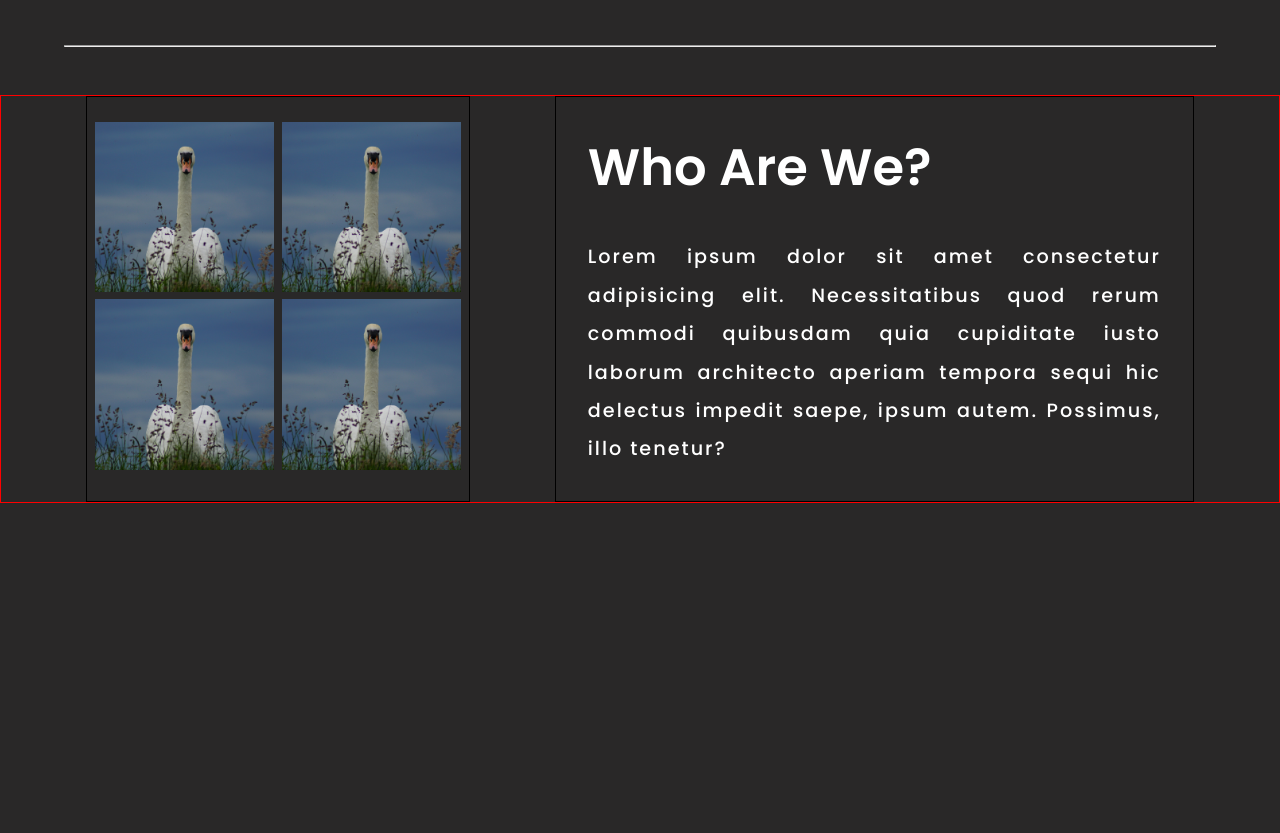
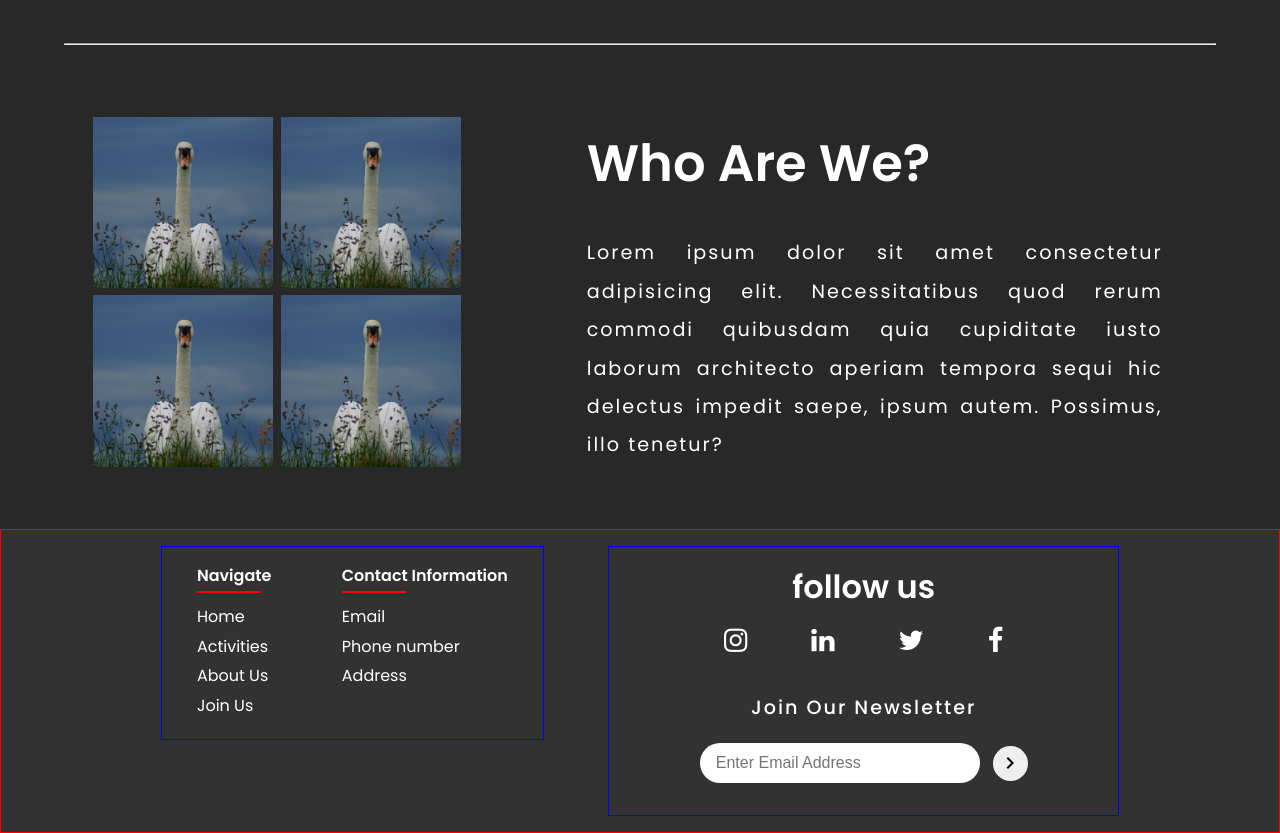
Before and after one commit to yamanidev/ingeniums-website, a plain HTML site: page index.html in a window 1280 px wide. Shown: the part 1274-2107 px from the top of the page. Before the commit the page ends 1777 px from the top, so only its background shows below. Drawn offline with nearby package versions, Linux system fonts and the light colour scheme; files that its build step writes are made by us from their sources.

Commit message:
Footer design

```diff
--- a/index.html
+++ b/index.html
@@ -6,8 +6,11 @@
     <meta name="viewport" content="width=device-width, initial-scale=1.0">
     <!-- Google fonts and material icons-->
     <link rel="preconnect" href="https://fonts.gstatic.com">
-    <link href="https://fonts.googleapis.com/css2?family=Poppins:wght@500;600&display=swap" rel="stylesheet">
+    <link href="https://fonts.googleapis.com/css2?family=Poppins:wght@400;500;600&display=swap" rel="stylesheet">
     <link href="https://fonts.googleapis.com/icon?family=Material+Icons" rel="stylesheet">
+
+    <!-- Font awesome social media icons -->
+    <link rel="stylesheet" href="https://cdnjs.cloudflare.com/ajax/libs/font-awesome/4.6.3/css/font-awesome.css">
 
     <link rel="stylesheet" href="/styles/style.css">
     <title>Ingeniums | Home</title>
@@ -32,6 +35,7 @@
             </div>
         </nav>
     </header>
+
     <button id="scroll-top-btn">
         <i class="material-icons">keyboard_arrow_up</i>
     </button>
@@ -82,6 +86,88 @@
 
         </div>
 
+        <footer>
+            <div class="footer">
+                <div class="footer-info">
+
+                    <div class="footer-info-col">
+                        <h4>navigate</h4>
+                        <ul>
+                            <li>
+                                <a href="/">home</a>
+                            </li>
+                            <li>
+                                <a href="/activities/">activities</a>
+                            </li>
+                            <li>
+                                <a href="/about-us/">about us</a>
+                            </li>
+                            <li>
+                                <a href="#">join us</a>
+                            </li>
+                        </ul>
+                    </div>
+
+                    <div class="footer-info-col">
+
+                        <h4>contact information</h4>
+                        <ul>
+                            <li>
+                                Email
+                            </li>
+                            <li>
+                                Phone number
+                            </li>
+                            <li>
+                                Address
+                            </li>
+                        </ul>
+                    </div>
+                </div>
+
+                <div class="footer-media">
+
+                    <div class="follow-us">
+                        <h3>follow us</h3>
+                        <ul>
+                            <li>
+                                <a href="" class="sm-icon"> <i class="fa fa-instagram"></i></a>
+                            </li>
+                            <li>
+                                <a href="" class="sm-icon"> <i class="fa fa-linkedin"></i></a>
+                            </li>
+                            <li>
+                                <a href="" class="sm-icon"> <i class="fa fa-twitter"></i></a>
+                            </li>
+                            <li>
+                                <a href="" class="sm-icon"> <i class="fa fa-facebook"></i></a>
+                            </li>
+                        </ul>
+                    </div>
+
+                    <div class="newsletter-form">
+
+                        <form action="">
+                            <p>join our newsletter</p>
+                            <div class="email-box">
+                                <input class="newsletter-input" type="email" placeholder="Enter Email Address">
+                                <button>
+                                    <span class="material-icons">keyboard_arrow_right</span>
+                                </button>
+                            </div>
+                        </form>
+                    </div>
+
+                </div>
+
+
+            </div>
+
+        </footer>
+
+
+
+
     </main>
     <script src="/scripts/main.js"></script>
 </body>
--- a/styles/style.scss
+++ b/styles/style.scss
@@ -16,6 +16,11 @@ body{
     background: #292828;
 }
 
+input{
+    outline: none;
+    border: none;
+}
+
 hr{
     width: 90%;
     margin: 3rem auto;
@@ -25,8 +30,18 @@ section{
     margin: 2rem auto;
 }
 
-button, h1{
+button{
+    cursor: pointer;
+    border: none;
+    outline: none;
+}
+
+button, h1, h4{
     text-transform: capitalize;
+}
+
+h4{
+    font-weight: 600;
 }
 
 h1{
@@ -35,6 +50,7 @@ h1{
 
 p{
     font-size: 1.2rem;
+    font-weight: 400;
     line-height: 2;
     letter-spacing: 2px;
     text-align: justify;
@@ -44,7 +60,9 @@ header{
     background: #333232;
     position: sticky;
     top: 0;
+    height: 8vh;
 }
+
 
 a{
     text-decoration: none;
@@ -84,6 +102,7 @@ li{
 .top-nav-links{
     display: flex;
     justify-content: space-between;
+    font-weight: 500;
     width: 40%;
     a{
         border-radius: 2rem;
@@ -220,7 +239,6 @@ li{
 }
 
 .main-img-slider{
-    border: 1px solid red;
     margin: 2.5rem auto;
     width: 80%;
     height: 83vh;
@@ -238,13 +256,11 @@ li{
 }
 
 .what-is-text{
-    border: 1px solid red;
     width: 50%;
     padding: 2rem;
 }
 
 .what-is-img{
-    border: 1px solid red;
     width: 30%;
     height: 50vh;
     display: flex;
@@ -304,19 +320,16 @@ li{
 }
 
 .who-are{
-    border: 1px solid red;
     display: flex;
     justify-content:space-evenly;
 }
 
 .who-are-text{
-    border: 1px solid black;
     width: 50%;
     padding: 2rem;
 }
 
 .who-are-img{
-    border: 1px solid black;
     width: 30%;
     height: auto;
     display: grid;
@@ -400,3 +413,109 @@ li{
         opacity: 1;
     }
 }
+
+.footer{
+    border: 1px solid red;
+    max-height: 40vh;
+    display: flex;
+    justify-content: center;
+    background: #333232;
+    margin-top: 2rem;
+    div{
+        margin: 1rem 2rem;
+        height: 100%;
+    }
+}
+
+
+.footer-info{
+    border: 1px solid blue;
+    display: flex;
+    justify-content: space-around;
+    width: 30%;
+}
+
+.footer-info-col{
+    ul{
+        margin-top: 1rem;
+        li{
+            margin: 0.3rem 0;
+            font-weight: 400;
+        }
+    }
+    h4{
+        position: relative;
+    }
+}
+
+.footer-info-col h4::before{
+    content: "";
+    position: absolute;
+    left: 0;
+    bottom: -5px;
+    background: red;
+    box-sizing: border-box;
+    height: 0.1rem;
+    width: 4rem;
+}
+
+.footer-media{
+    border: 1px solid blue;
+    width: 40%;
+    display: flex;
+    flex-direction: column;
+    margin-left: 10rem;
+    justify-content: center;
+    align-items: center;
+}
+
+.follow-us{
+    display: flex;
+    flex-direction: column;
+    align-items: center;
+    justify-content: center;
+    h3{
+        font-size: 2rem;
+        margin-bottom: 1rem;
+    }
+    ul{
+        display: flex;
+    }
+}
+
+.sm-icon{
+    margin: 0 2rem;
+    i{
+        font-size: 1.7rem;
+    }
+}
+.newsletter-form{
+    text-transform: capitalize;
+    p{
+        text-align: center;
+        font-weight: 500;
+    }
+}
+
+.email-box{
+    display: flex;
+    justify-content: center;
+    align-items: center;
+    button{
+        height: 35px;
+        width: 35px;
+        border-radius: 50%;
+        display: flex;
+        justify-content: center;
+        align-items: center;
+        margin-left: 0.8rem;
+    }
+}
+
+.newsletter-input{
+    height: 40px;
+    width: 280px;
+    padding: 0 3rem 0 1rem;
+    border-radius: 2rem;
+    font-size: 1rem;
+}
```
